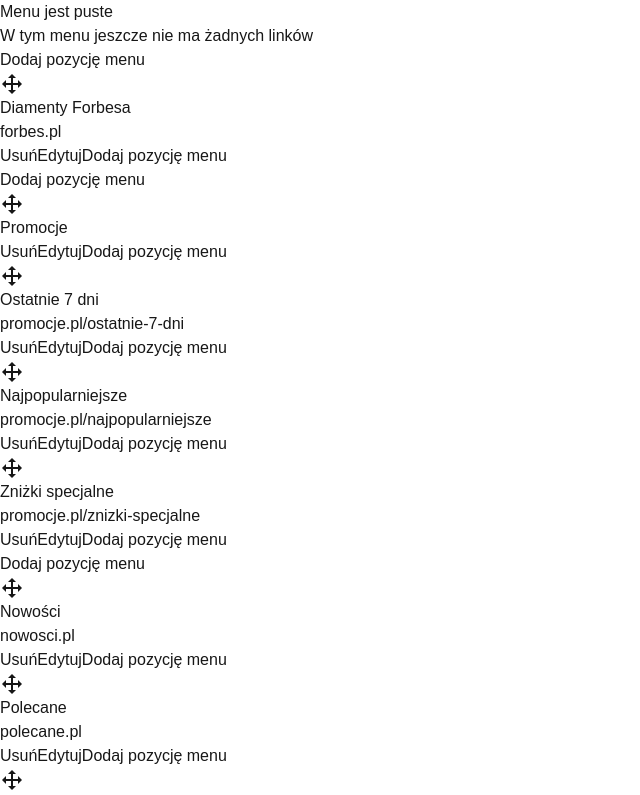
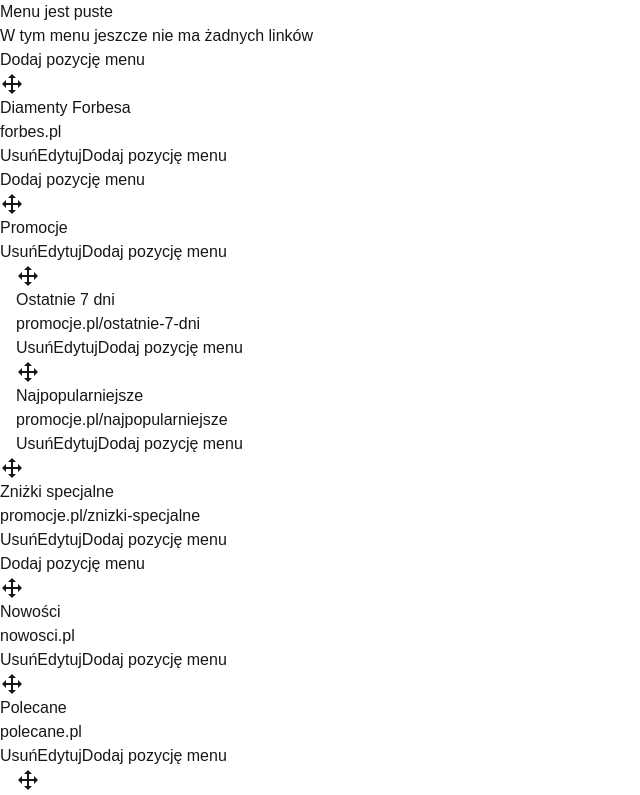
Before and after one commit to SebastianJedrak/droplo-recruitment-task, a Next.js app: page / in a window 1280 px wide. Shown: the top 795 px of the page, without its empty margins (0-640 px from the left). Built offline with nearby package versions, Linux system fonts and the light colour scheme.

Commit message:
fix(nest-menu-items): changed peddingLeft on nested menu items

```diff
--- a/src/components/MenuItem.tsx
+++ b/src/components/MenuItem.tsx
@@ -11,14 +11,12 @@
 }
 
 const MenuItem: React.FC<MenuItemProps> = ({ menuItem, depth = 1 }) => {
-
+console.log(depth)
   const { newMenuForms, addNewMenu } = useAppContext();
 
   const filteredMenuForms = newMenuForms.filter(
     (menuForm) => menuForm.parentId === menuItem.id
   );
-
-  const depthPaddingLeft = `${depth * 4}`;
 
   return (
     <div>
@@ -51,7 +49,7 @@
           ))}
         </div>
       )}
-      <div className={`pl-${depthPaddingLeft}`}>
+      <div style={{ paddingLeft: `${depth * 16}px` }}>
         {menuItem.subItems &&
           menuItem.subItems.length > 0 &&
           menuItem.subItems.map((nestedMenuItem) => (
```
